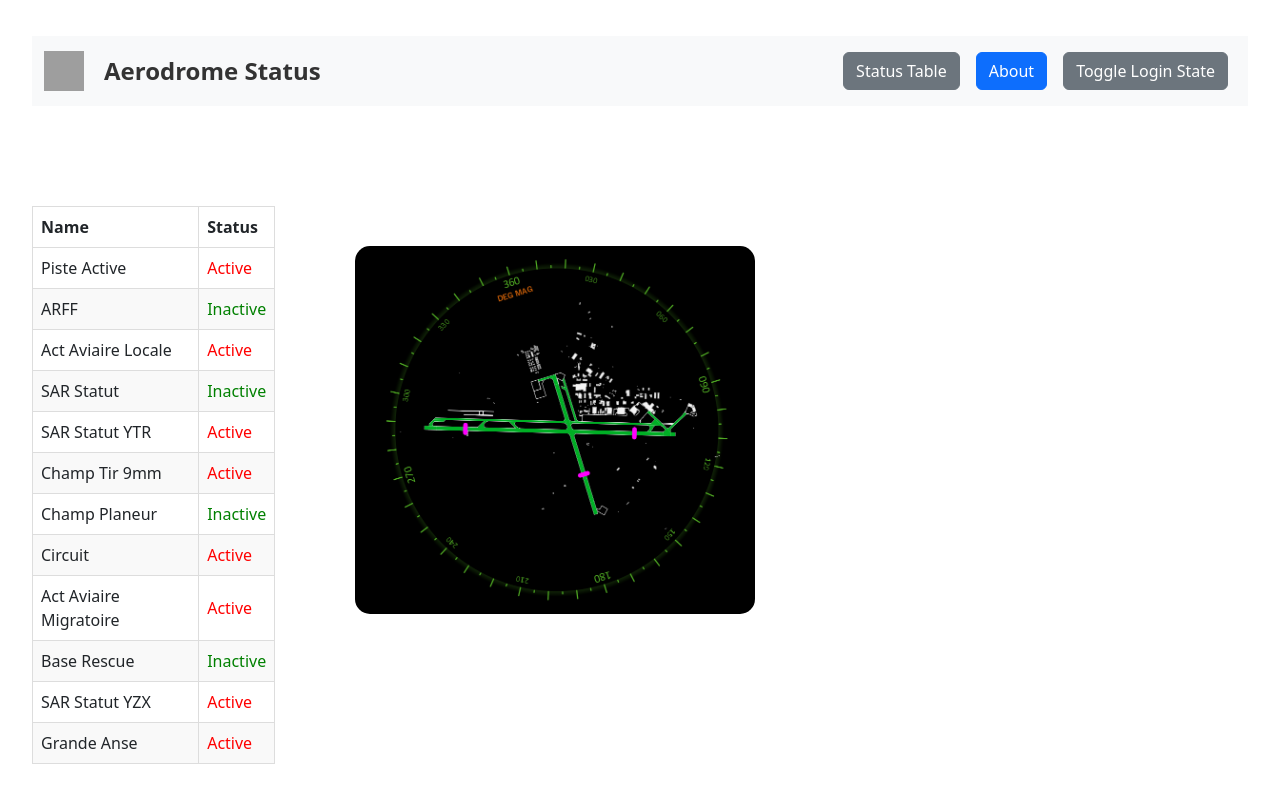
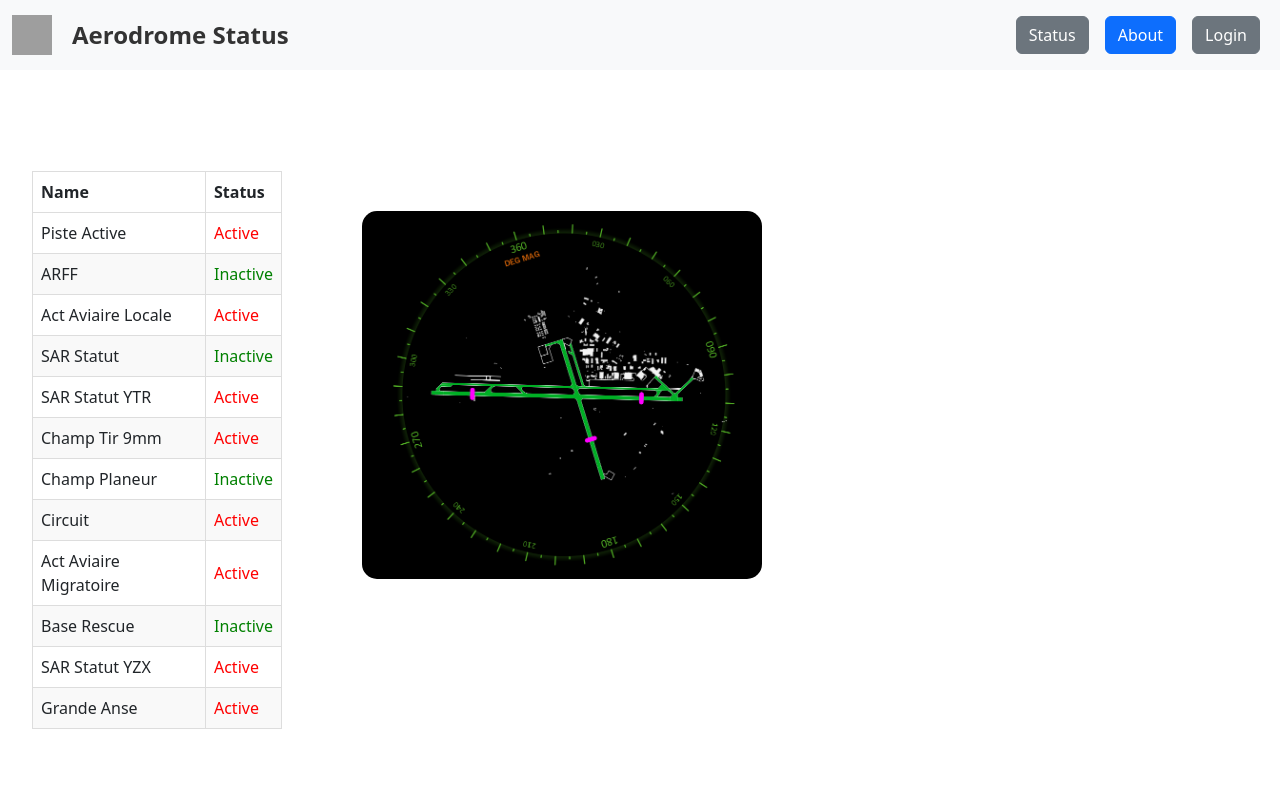
Before and after one commit to carrollcompute/Aerodrome, a React (Vite) app in the folder aerodrome_react_app/: page / in a window 1280 px wide. Built offline with nearby package versions, Linux system fonts and the light colour scheme; grey boxes are pictures that could not be loaded.

Commit message:
Improved NavBar
Improve the positioning and styling of the navbar

```diff
--- a/aerodrome_react_app/src/App/App.css
+++ b/aerodrome_react_app/src/App/App.css
@@ -57,4 +57,9 @@
 .nav-bar {
   color: black;
   background-color: black;
+  position: fixed; /* Fix the nav-bar at the top of the viewport */
+  top: 0; /* Align the nav-bar at the top */
+  left: 0; /* Align the nav-bar to the left */
+  width: 100%; /* Ensure the nav-bar spans the full width of the viewport */
+  z-index: 1000; /* Ensure the nav-bar stays above other content */
 }
--- a/aerodrome_react_app/src/App/NavBar/NavBar.tsx
+++ b/aerodrome_react_app/src/App/NavBar/NavBar.tsx
@@ -17,14 +17,24 @@ const NavBar: React.FC = () => {
           <span className="navbar-title-text">Aerodrome Status</span>
         </div>
         <div>
-          <Link to="/" className="btn btn-secondary m-2">Status Table</Link>
+          <Link to="/" className="btn btn-secondary m-2">Status</Link>
           <Link to="/about" className="btn btn-primary m-2">About</Link>
 
-          {/* Mock button to toggle the isLoggedIn state for demonstration purposes */}
-          <button
-            className={`btn ${isLoggedIn ? 'btn-success' : 'btn-secondary'} m-2`}
-            onClick={() => toggleLogin()}>Toggle Login State
-          </button>
+          {isLoggedIn ? (
+            <button
+              className="btn btn-success m-2"
+              onClick={() => toggleLogin()}
+            >
+              Logout
+            </button>
+          ) : (
+            <button
+              className="btn btn-secondary m-2"
+              onClick={() => toggleLogin()}
+            >
+              Login
+            </button>
+          )}
         </div>
       </div>
     </nav>
--- a/aerodrome_react_app/src/App/Status/components/MainStatus.css
+++ b/aerodrome_react_app/src/App/Status/components/MainStatus.css
@@ -1,7 +1,7 @@
 /* MainStatus.css */
 .main-status-table {
     width: 20%;
-    min-width: 200px;
+    min-width: 250px;
     border-collapse: collapse;
     margin-top: 20px;
   }
```
